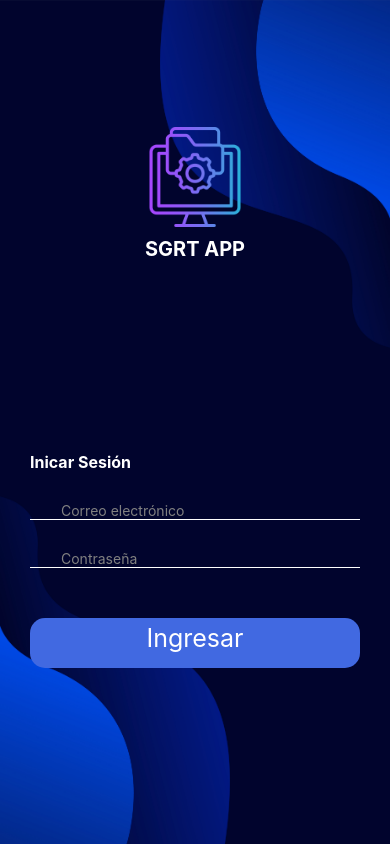
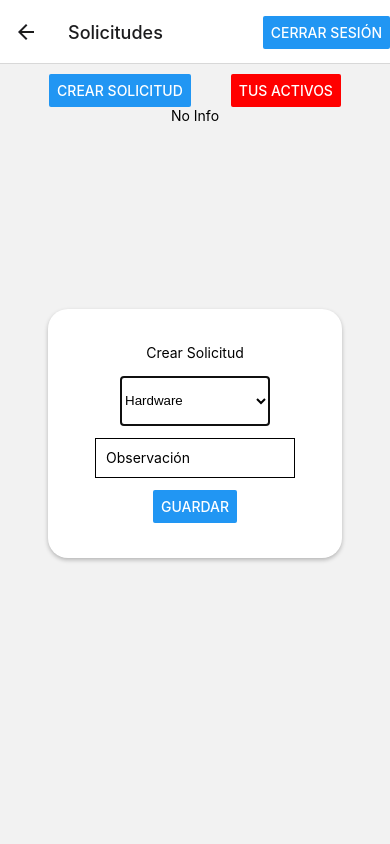
Before and after one commit to fredy100100/Sgrt_Movil, a React Native app: screen /ProfileInfoScreen in a window 390 px wide. Both pictures are taken after a click on the button "CREAR SOLICITUD". Built offline with nearby package versions, Linux system fonts and the light colour scheme; no server answers; some icons are missing.

Commit message:
Implementacion Modall Solicitud

```diff
--- a/package.json
+++ b/package.json
@@ -15,6 +15,7 @@
     "@fortawesome/free-solid-svg-icons": "^6.6.0",
     "@fortawesome/react-native-fontawesome": "^0.3.2",
     "@react-native-async-storage/async-storage": "^2.0.0",
+    "@react-native-picker/picker": "^2.8.0",
     "@react-navigation/native": "^6.1.18",
     "@react-navigation/native-stack": "^6.11.0",
     "@react-navigation/stack": "^6.4.1",
--- a/src/Presentacion/views/profile/info/ProfileInfo.tsx
+++ b/src/Presentacion/views/profile/info/ProfileInfo.tsx
@@ -1,13 +1,27 @@
 import { StackScreenProps } from "@react-navigation/stack";
-import React from "react";
-import { View, Button, Text, StyleSheet, ScrollView } from "react-native";
+import React, { useState } from "react";
+import {
+  View,
+  Button,
+  Text,
+  StyleSheet,
+  ScrollView,
+  Modal,
+  TextInput
+} from "react-native";
 import { RootStackParamList } from "../../../../../App";
 import Table from "../../../components/table/Table";
 import { ViewModel } from "./ViewModel";
+import { Picker } from '@react-native-picker/picker';
+//import { PickerItem } from '@react-native-picker/picker';
 interface Props
-  extends StackScreenProps<RootStackParamList, "ProfileInfoScreen"> {}
+  extends StackScreenProps<RootStackParamList, "ProfileInfoScreen"> { }
 export const ProfileInfoScreen = ({ navigation, route }: Props) => {
   const { data } = ViewModel();
+  const [isModalVisible, setIsModalVisible] = useState(false);
+  const [selectedValue, setSelectedValue] = useState("hardware");
+  const [observation, setObservation] = useState("");
+
   const Colums = [
     //   "idsol": ,
     // "fechacre": ,
@@ -59,7 +73,7 @@ export const ProfileInfoScreen = ({ navigation, route }: Props) => {
       <View style={Styles.buttonsContainer}>
         <Button
           onPress={() => {
-            navigation.navigate("HomeScreen");
+            setIsModalVisible(true);
           }}
           title="Crear Solicitud"
         />
@@ -82,6 +96,40 @@ export const ProfileInfoScreen = ({ navigation, route }: Props) => {
           </ScrollView>
         )}
       </View>
+
+      <Modal
+        animationType="slide"
+        transparent={true}
+        visible={isModalVisible}
+        onRequestClose={() => {
+          setIsModalVisible(!isModalVisible);
+        }}
+      >
+        <View style={Styles.centeredView}>
+          <View style={Styles.modalView}>
+            <Text style={Styles.modalText}>Crear Solicitud</Text>
+            <Picker
+              selectedValue={selectedValue}
+              style={{ height: 50, width: 150 }}
+              onValueChange={(itemValue: string) => setSelectedValue(itemValue)}
+            >
+              <Picker.Item label="Hardware" value="hardware" />
+              <Picker.Item label="Software" value="software" />
+              <Picker.Item label="Conexión" value="conexion" />
+            </Picker>
+            <TextInput
+              style={Styles.input}
+              onChangeText={setObservation}
+              value={observation}
+              placeholder="Observación"
+            />
+            <Button
+              title="Guardar"
+              onPress={() => setIsModalVisible(!isModalVisible)}
+            />
+          </View>
+        </View>
+      </Modal>
     </View>
   );
 };
@@ -91,4 +139,36 @@ const Styles = StyleSheet.create({
     gap: 40,
     marginTop: 10,
   },
+  centeredView: {
+    flex: 1,
+    justifyContent: "center",
+    alignItems: "center",
+    marginTop: 22,
+  },
+  modalView: {
+    margin: 20,
+    backgroundColor: "white",
+    borderRadius: 20,
+    padding: 35,
+    alignItems: "center",
+    shadowColor: "#000",
+    shadowOffset: {
+      width: 0,
+      height: 2,
+    },
+    shadowOpacity: 0.25,
+    shadowRadius: 4,
+    elevation: 5,
+  },
+  modalText: {
+    marginBottom: 15,
+    textAlign: "center",
+  },
+  input: {
+    height: 40,
+    margin: 12,
+    borderWidth: 1,
+    padding: 10,
+    width: 200,
+  },
 });
--- a/src/Services/Service.tsx
+++ b/src/Services/Service.tsx
@@ -1,7 +1,7 @@
 import AsyncStorage from "@react-native-async-storage/async-storage";
 import { UserDataCreateI, UserDataI } from "../Presentacion/models/Global";
 
-const baseUrl: string = "http://192.168.144.85:8080";
+const baseUrl: string = "http://192.168.56.1:8080";
 // const token = localStorage.getItem('token')
 // const user = localStorage.getItem('user')
 
```
Also changed, not shown: 1 other file (tests, documents, lock files or other folders).
